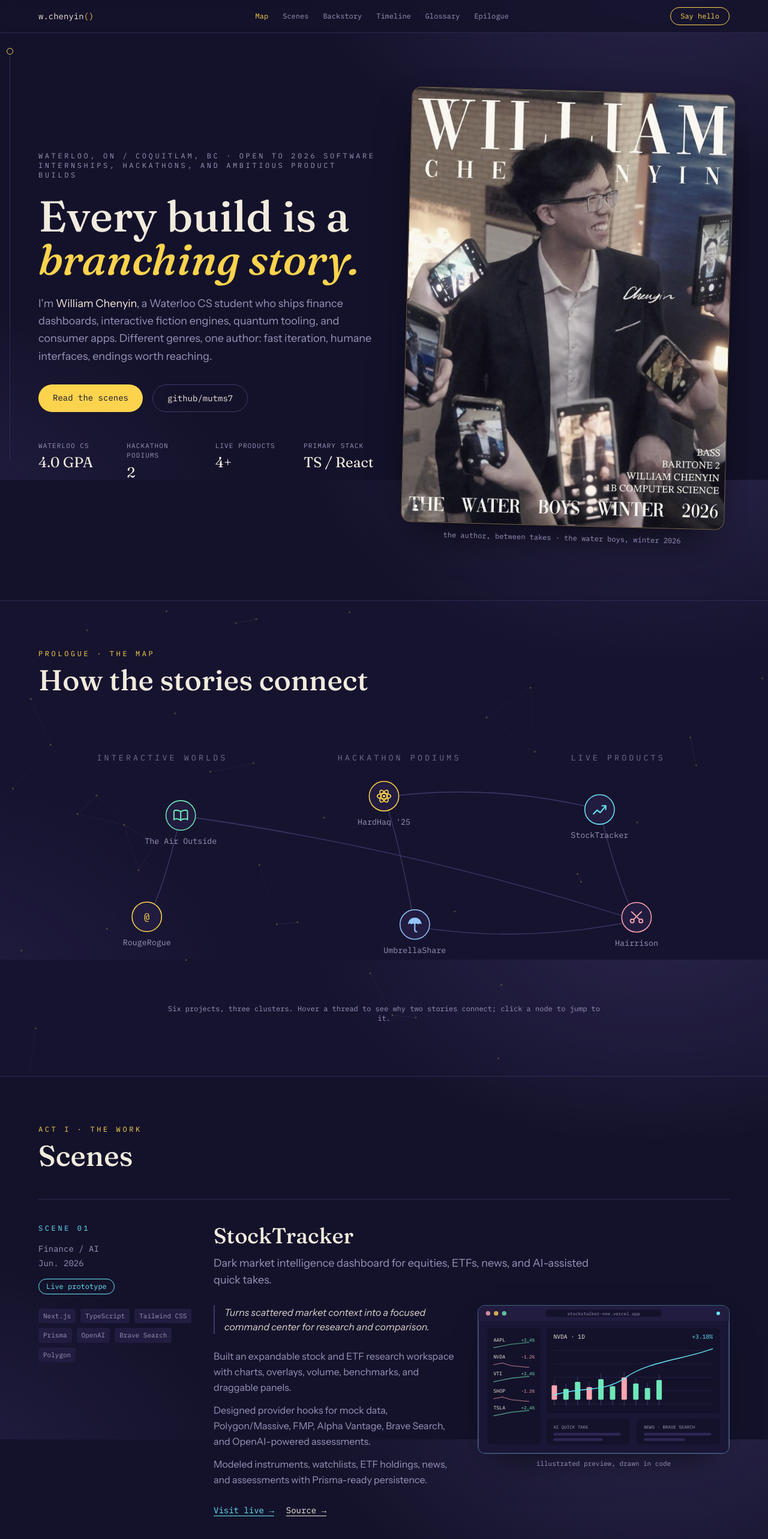
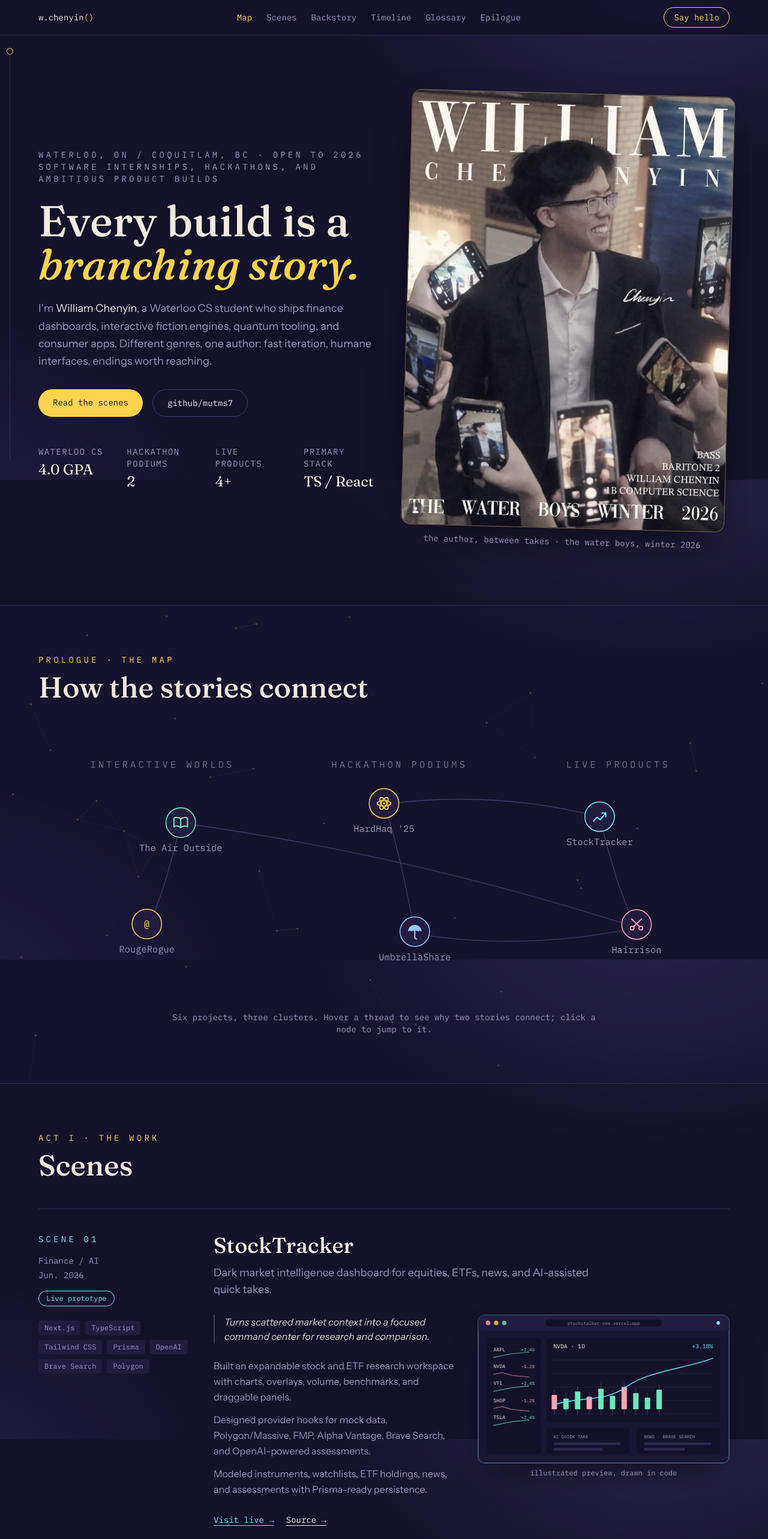
Before and after one commit to mutms7/PersonalWebsite, a React (Vite) app: page / in a window 1280 px wide. Shown: the top 2566 px of the page at 60% size. Built offline with nearby package versions, Linux system fonts and the light colour scheme.

Commit message:
Shorter edge hover labels; larger small text for readability

```diff
--- a/src/App.tsx
+++ b/src/App.tsx
@@ -126,7 +126,7 @@ function useActiveSection(ids: string[]) {
 function SectionLabel({ kicker, title }: { kicker: string; title: string }) {
   return (
     <header className="reveal mb-12">
-      <p className="font-mono text-xs uppercase tracking-[0.3em] text-glow-amber">{kicker}</p>
+      <p className="font-mono text-sm uppercase tracking-[0.3em] text-glow-amber">{kicker}</p>
       <h2 className="mt-3 font-display text-4xl sm:text-5xl font-medium">{title}</h2>
     </header>
   )
@@ -148,7 +148,7 @@ function TopBar() {
         <a href="#top" className="font-mono text-sm text-paper">
           w.chenyin<span className="text-glow-amber">()</span>
         </a>
-        <div className="hidden gap-6 font-mono text-xs sm:flex">
+        <div className="hidden gap-6 font-mono text-sm sm:flex">
           {links.map(([label, id]) => (
             <a
               key={id}
@@ -163,7 +163,7 @@ function TopBar() {
         </div>
         <a
           href={`mailto:${resume.email}`}
-          className="rounded-full border border-glow-amber px-4 py-1.5 font-mono text-xs text-glow-amber transition-colors hover:bg-glow-amber hover:text-ink"
+          className="rounded-full border border-glow-amber px-4 py-1.5 font-mono text-sm text-glow-amber transition-colors hover:bg-glow-amber hover:text-ink"
         >
           Say hello
         </a>
@@ -178,7 +178,7 @@ function Hero() {
   return (
     <section id="top" className="mx-auto grid max-w-page items-center gap-12 overflow-x-clip px-5 pb-24 pt-16 sm:px-8 lg:grid-cols-[1.05fr_1fr] lg:pt-24">
       <div>
-        <p className="font-mono text-xs uppercase tracking-[0.3em] text-fade">
+        <p className="font-mono text-sm uppercase tracking-[0.3em] text-fade">
           {resume.location} · {resume.availability}
         </p>
         <h1 className="mt-6 font-display text-5xl font-medium leading-[1.05] sm:text-6xl lg:text-7xl">
@@ -209,7 +209,7 @@ function Hero() {
         <dl className="mt-12 grid grid-cols-2 gap-6 sm:grid-cols-4">
           {resume.stats.map((stat) => (
             <div key={stat.label}>
-              <dt className="font-mono text-[11px] uppercase tracking-widest text-fade">{stat.label}</dt>
+              <dt className="font-mono text-sm uppercase tracking-widest text-fade">{stat.label}</dt>
               <dd className="mt-1 font-display text-2xl text-paper">{stat.value}</dd>
             </div>
           ))}
@@ -224,7 +224,7 @@ function Hero() {
               className="block h-auto w-full"
             />
           </div>
-          <figcaption className="mt-3 text-center font-mono text-xs text-fade">
+          <figcaption className="mt-3 text-center font-mono text-sm text-fade">
             the author, between takes · the water boys, winter 2026
           </figcaption>
         </figure>
@@ -262,7 +262,7 @@ function Scenes() {
           >
             <div className="grid gap-8 lg:grid-cols-[260px_1fr]">
               <aside>
-                <p className={`font-mono text-xs uppercase tracking-[0.3em] ${accentText[project.accent]}`}>
+                <p className={`font-mono text-sm uppercase tracking-[0.3em] ${accentText[project.accent]}`}>
                   Scene {String(i + 1).padStart(2, '0')}
                 </p>
                 <p className="mt-4 font-mono text-sm text-fade">{project.category}</p>
@@ -272,7 +272,7 @@ function Scenes() {
                 </p>
                 <ul className="mt-6 flex flex-wrap gap-2">
                   {project.stack.map((tech) => (
-                    <li key={tech} className="rounded bg-dusk px-2 py-1 font-mono text-[11px] text-fade">
+                    <li key={tech} className="rounded bg-dusk px-2.5 py-1 font-mono text-xs text-fade">
                       {tech}
                     </li>
                   ))}
@@ -314,7 +314,7 @@ function Scenes() {
                     <div className={`overflow-hidden rounded-xl border ${accentBorder[project.accent]} border-opacity-40 shadow-[0_24px_60px_-30px_rgba(0,0,0,0.8)]`}>
                       <ProjectArt title={project.title} />
                     </div>
-                    <p className="mt-2 text-center font-mono text-[11px] text-fade">illustrated preview, drawn in code</p>
+                    <p className="mt-2 text-center font-mono text-xs text-fade">illustrated preview, drawn in code</p>
                   </Tilt>
                 </div>
               </div>
@@ -370,7 +370,7 @@ function Timeline() {
         {entries.map((entry, i) => (
           <li key={entry.title} className="reveal relative" style={{ transitionDelay: `${i * 0.1}s` }}>
             <span className="absolute -left-[39px] top-1.5 h-3 w-3 rounded-full border border-glow-amber bg-ink" aria-hidden />
-            <p className="font-mono text-xs uppercase tracking-widest text-fade">{entry.date}</p>
+            <p className="font-mono text-sm uppercase tracking-widest text-fade">{entry.date}</p>
             <h3 className="mt-2 font-display text-2xl">{entry.title}</h3>
             {entry.subtitle && <p className="mt-1 text-fade">{entry.subtitle}</p>}
             <ul className="mt-3 max-w-2xl space-y-2 text-fade">
@@ -535,7 +535,7 @@ function Epilogue() {
 function Footer() {
   return (
     <footer className="border-t border-thread/60">
-      <div className="mx-auto flex max-w-page flex-wrap items-center justify-between gap-3 px-5 py-8 font-mono text-xs text-fade sm:px-8">
+      <div className="mx-auto flex max-w-page flex-wrap items-center justify-between gap-3 px-5 py-8 font-mono text-sm text-fade sm:px-8">
         <p>© {new Date().getFullYear()} {resume.name}. Hand-built with React, TypeScript, and Tailwind.</p>
         <p>fin — until the next commit.</p>
       </div>
--- a/src/components/StoryGraph.tsx
+++ b/src/components/StoryGraph.tsx
@@ -126,7 +126,7 @@ export default function StoryGraph() {
     <figure aria-label="Story map of projects grouped by theme. Threads describe how projects relate.">
       <svg viewBox="0 0 1200 440" role="group" className="w-full h-auto" xmlns="http://www.w3.org/2000/svg">
         {clusters.map((c) => (
-          <text key={c.label} x={c.x} y={c.y} textAnchor="middle" fill="#9a93b8" opacity="0.7" fontSize="13" letterSpacing="4" fontFamily="IBM Plex Mono, monospace">
+          <text key={c.label} x={c.x} y={c.y} textAnchor="middle" fill="#9a93b8" opacity="0.7" fontSize="15" letterSpacing="4" fontFamily="IBM Plex Mono, monospace">
             {c.label.toUpperCase()}
           </text>
         ))}
@@ -155,17 +155,17 @@ export default function StoryGraph() {
               {activeEdge === i && (
                 <g pointerEvents="none">
                   <rect
-                    x={lx - Math.min(edge.label.length * 3.6, 250)}
-                    y={ly - 14}
-                    width={Math.min(edge.label.length * 7.2, 500)}
-                    height="26"
-                    rx="13"
+                    x={lx - edge.label.split(':')[0].length * 4.6 - 14}
+                    y={ly - 16}
+                    width={edge.label.split(':')[0].length * 9.2 + 28}
+                    height="30"
+                    rx="15"
                     fill="#14122b"
                     stroke={hex}
                     strokeWidth="1"
                   />
-                  <text x={lx} y={ly + 3} textAnchor="middle" fill={hex} fontSize="12" fontFamily="IBM Plex Mono, monospace">
-                    {edge.label.length > 66 ? edge.label.slice(0, 64) + '…' : edge.label}
+                  <text x={lx} y={ly + 4} textAnchor="middle" fill={hex} fontSize="14" fontFamily="IBM Plex Mono, monospace">
+                    {edge.label.split(':')[0]}
                   </text>
                 </g>
               )}
@@ -207,7 +207,7 @@ export default function StoryGraph() {
                 y={pos.y + (isActive ? 52 : 46)}
                 textAnchor="middle"
                 fill={isActive ? hex : '#9a93b8'}
-                fontSize={isActive ? 15 : 13}
+                fontSize={isActive ? 17 : 15}
                 fontFamily="IBM Plex Mono, monospace"
               >
                 {project.title}
@@ -216,7 +216,7 @@ export default function StoryGraph() {
           )
         })}
       </svg>
-      <figcaption className="mx-auto mt-4 max-w-3xl text-center font-mono text-xs text-fade min-h-[2.5rem] px-4">
+      <figcaption className="mx-auto mt-4 max-w-3xl text-center font-mono text-sm text-fade min-h-[2.5rem] px-4">
         {caption}
       </figcaption>
     </figure>
```
